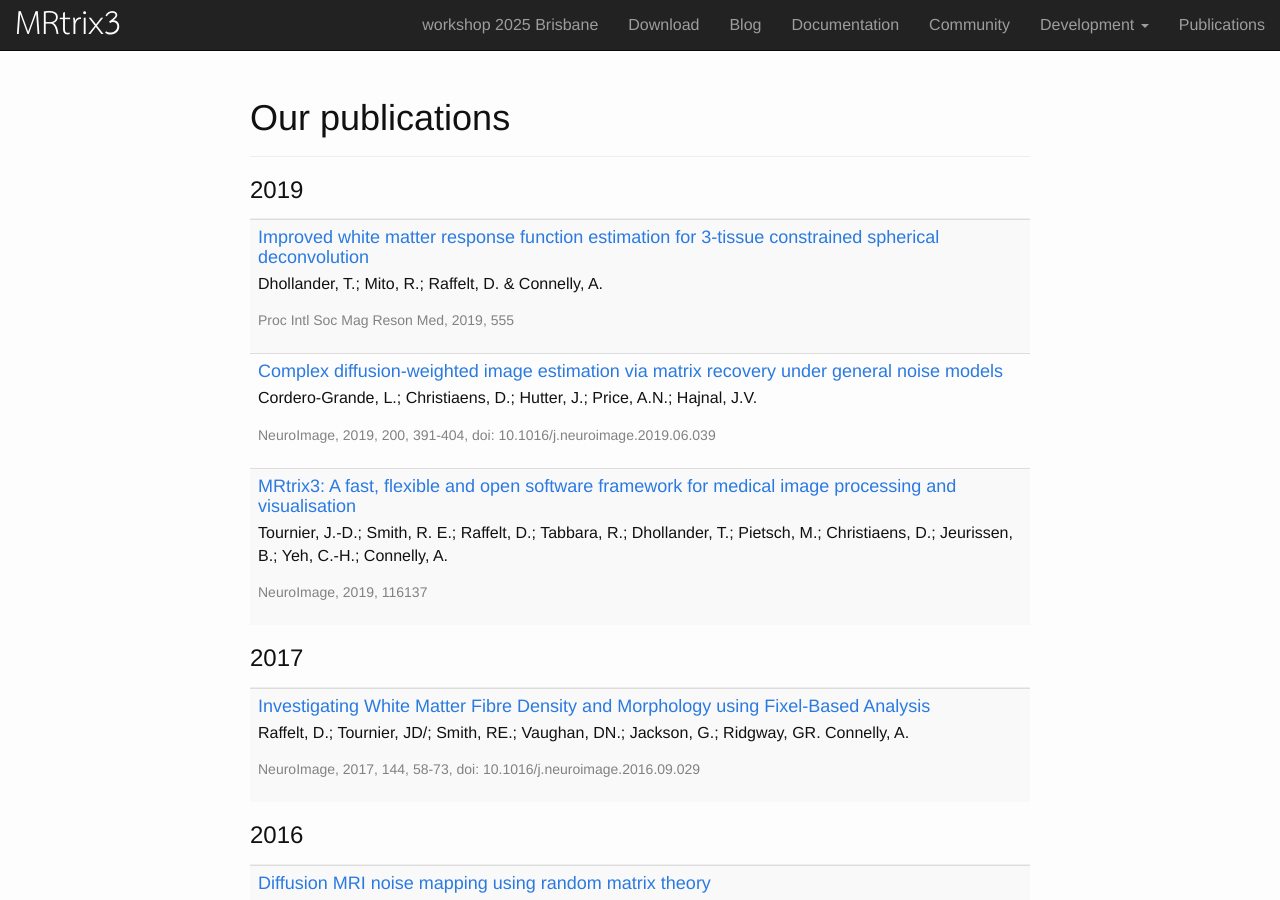
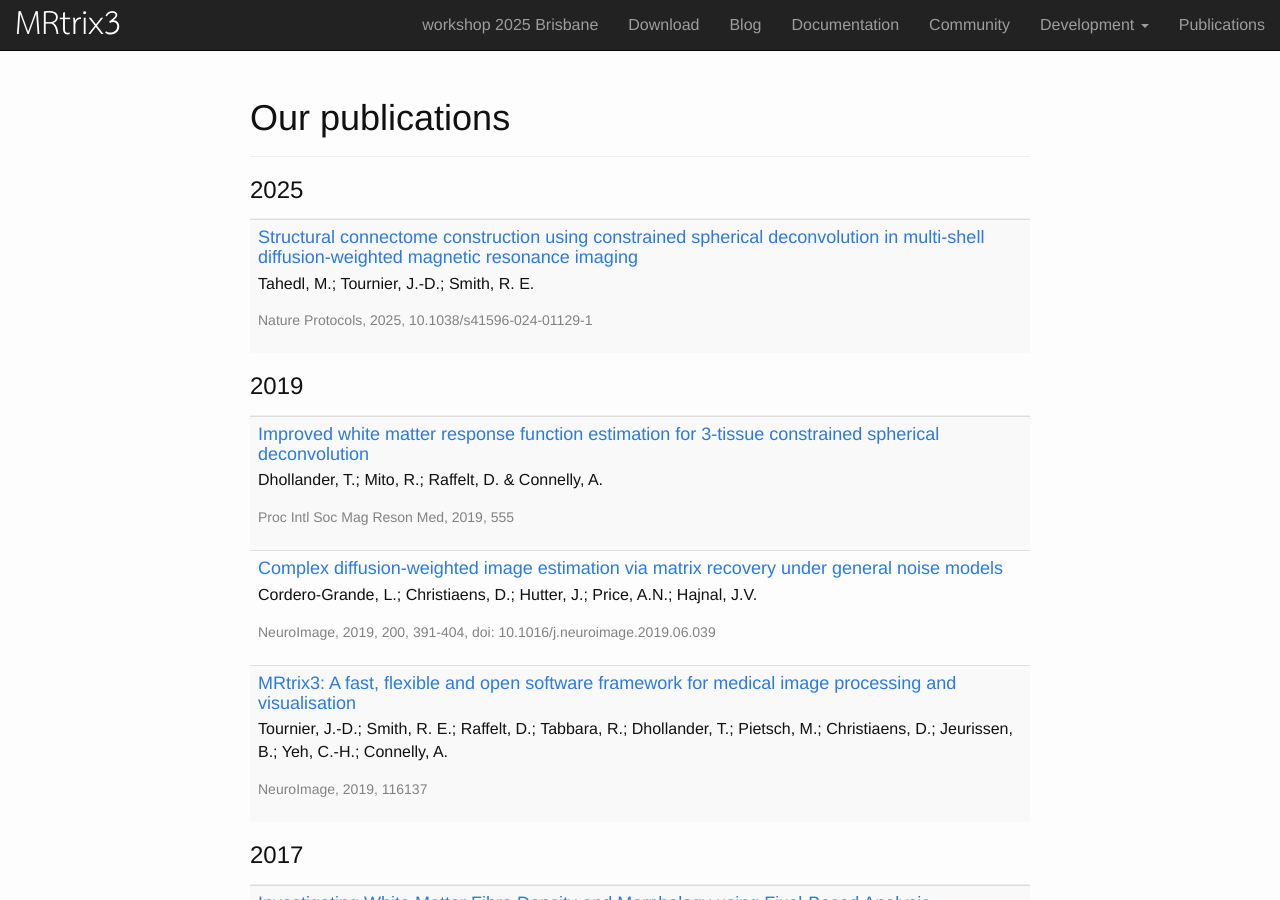
Before and after one commit to MRtrix3/MRtrix3.github.io, a Jekyll site: the page built from publications.html, in a window 1280 px wide and 900 px high. Built offline with Jekyll 4.4.1, drawn with Linux system fonts in a browser that asks for light colours; nearby versions of some CDN libraries.

Commit message:
Add references to Marlene Tahedl's Nature Protocols paper

```diff
--- a/_data/publications.yml
+++ b/_data/publications.yml
@@ -1,3 +1,9 @@
+-  title: "Structural connectome construction using constrained spherical deconvolution in multi-shell diffusion-weighted magnetic resonance imaging"
+   journal: "Nature Protocols, 2025, 10.1038/s41596-024-01129-1"
+   year: 2025
+   authors: "Tahedl, M.; Tournier, J.-D.; Smith, R. E."
+   internal: True
+   url: "https://www.nature.com/articles/s41596-024-01129-1"
 
 -  title: "MRtrix3: A fast, flexible and open software framework for medical image processing and visualisation"
    journal: "NeuroImage, 2019, 116137"
--- a/documentation.md
+++ b/documentation.md
@@ -14,7 +14,7 @@ There are several sources of information to help you get the most out of *MRtrix
 
 - The [*MRtrix3* community forum](https://community.mrtrix.org/categories) is very active, and many of your questions may have already been answered there. You should of course feel free to start a new topic if you can't find the answers you're looking for!
 
-- The [B.A.T.M.A.N. tutorial](https://osf.io/fkyht/), authored by [Marlene Tahedl](https://community.mrtrix.org/u/martahedl/summary), provides an excellent overview of a full analysis pipeline using *MRtrix3*, with plenty of examples, helpful strategies and advice about common pitfalls.
+- The [B.A.T.M.A.N. tutorial](https://osf.io/fkyht/), and the associated [Nature Protocols paper](https://www.nature.com/articles/s41596-024-01129-1) authored by [Marlene Tahedl](https://community.mrtrix.org/u/martahedl/summary), provides an excellent overview of a full analysis pipeline using *MRtrix3*, with plenty of examples, helpful strategies and advice about common pitfalls.
 
 - [Andy's Brain Blog](https://www.andysbrainblog.com/), written by [Andrew Jahn](https://www.andysbrainblog.com/about), contains a wealth of information on various topics, including:
   - a [course on *MRtrix3*](https://andysbrainbook.readthedocs.io/en/latest/MRtrix/MRtrix_Introduction.html)
```
